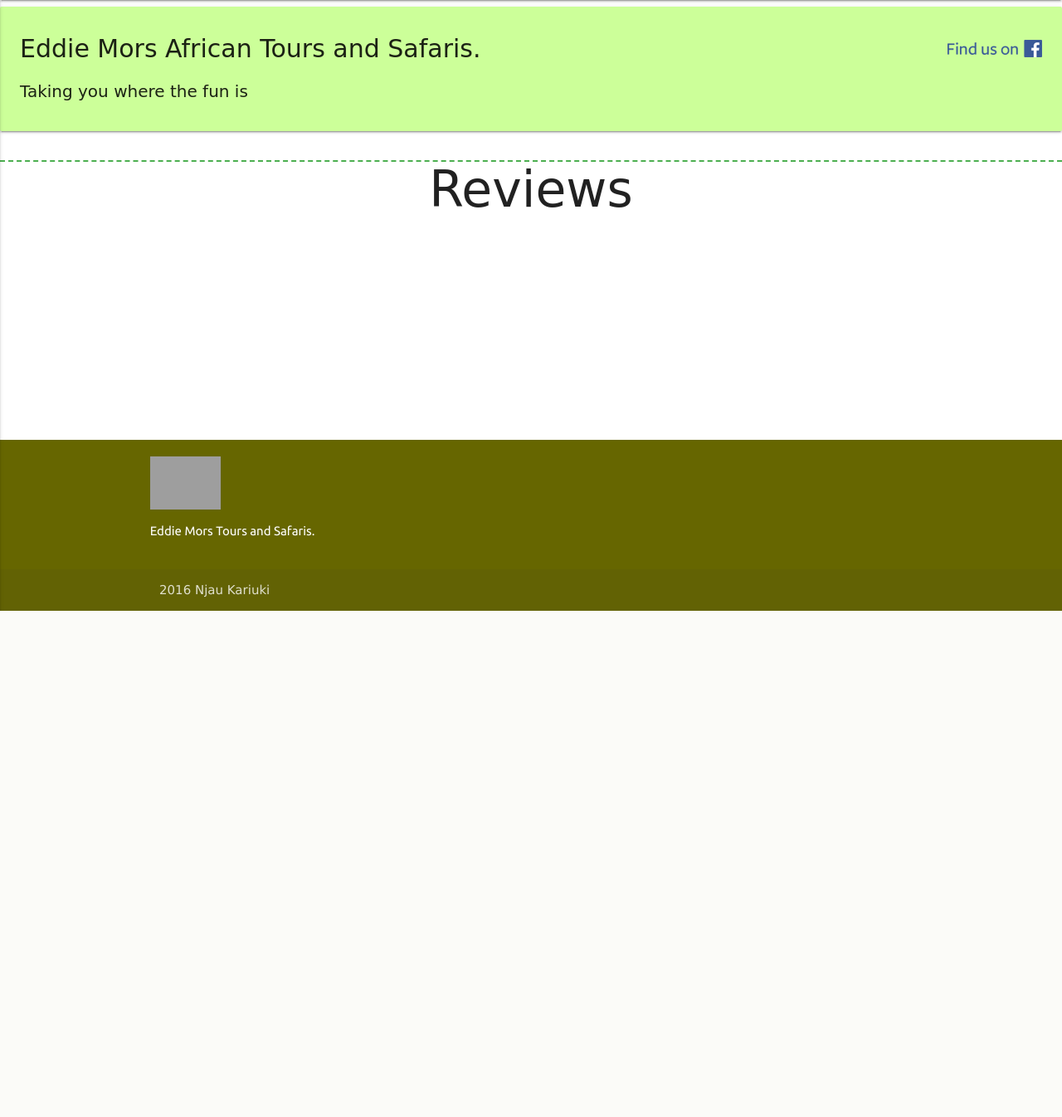
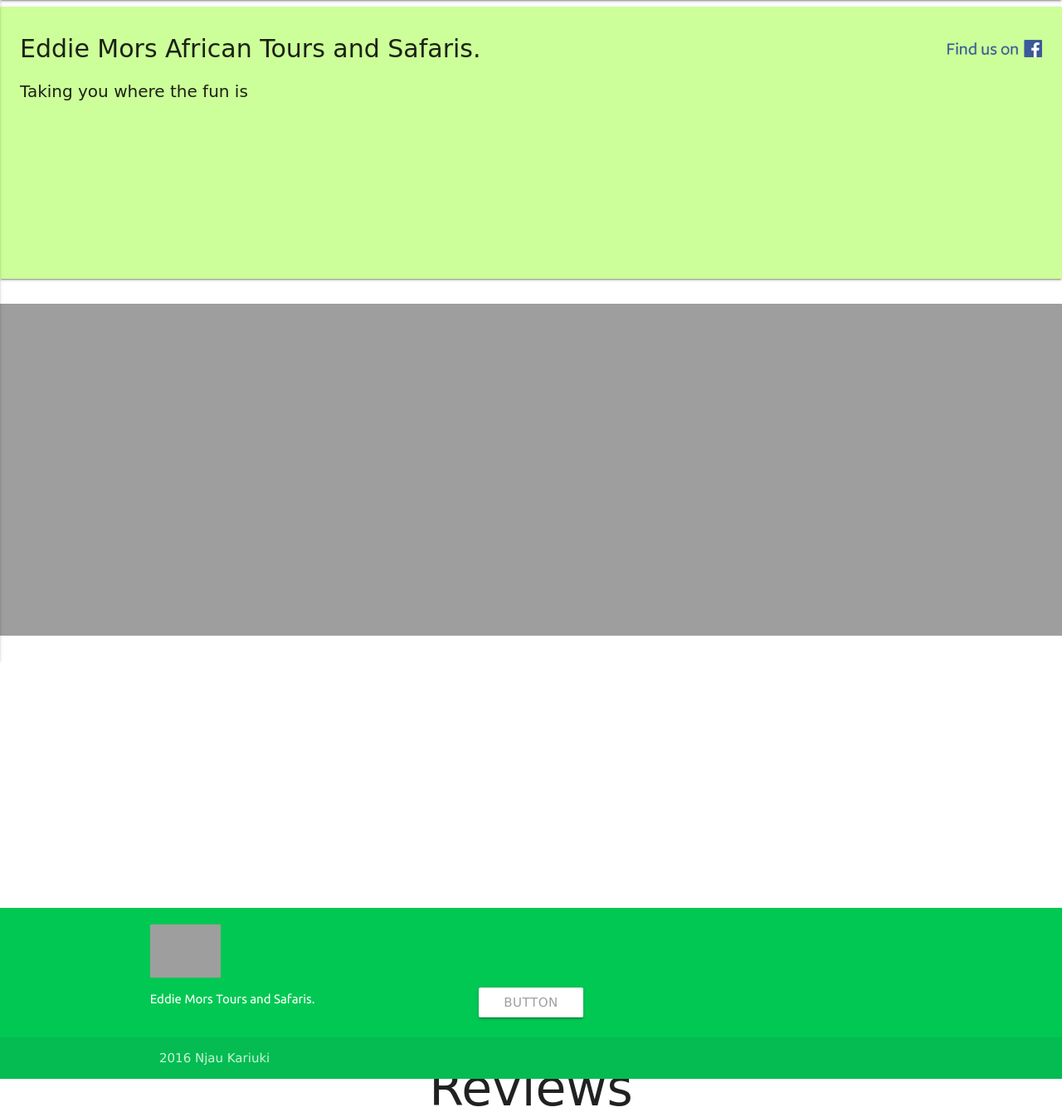
Before and after one commit to njau593/emats, a Django app: page / in a window 1280 px wide. Shown: the part 64-1410 px from the top of the page at 83% size. Before the commit the page ends 800 px from the top, so only its background shows below. Run offline with Django 3.2, Linux system fonts and the light colour scheme; data that the repository does not hold is empty; some libraries are stand-ins or nearby versions; some web fonts are replaced; grey boxes are pictures that could not be loaded.

Commit message:
enhanced css although some components disappeared

```diff
--- a/home/models.py
+++ b/home/models.py
@@ -5,7 +5,8 @@ from django.utils import timezone
 
 #Models for home
 class Images(models.Model):
-    picture=models.ImageField(null=True,upload_to='home')
+    Picture=models.ImageField(null=True,upload_to='home')
+    Picture_caption= models.TextField(null=True, blank=True)
 
 class Proverbs(models.Model):
     Proverb_creation_date=models.DateField(default=timezone.now)
--- a/home/static/css/home.css
+++ b/home/static/css/home.css
@@ -1,6 +1,6 @@
 .heading{
   width: 100%;
-  height: 150px;
+  height: 30%;
   background-color: #ccff99;
 }
 
@@ -27,11 +27,21 @@
   float: right;
 }
 
-.photos{
+/*.photos{
   clear: both;
-  /*margin-left: 15%;*/
-  margin-top: 10px;
-  margin-bottom: 10px;
+  margin-left: 15%;
+  margin-top: 30px;
+  margin-bottom: 30px;
+}
+
+.photos img{
+  max-height: 700px;
+  max-width: 1000px;
+}*/
+
+.the-slider{
+  margin-top: 30px;
+  margin-bottom: 40px;
 }
 
 .methali{
@@ -52,6 +62,7 @@
 
 .rev{
   margin-top: 20px;
+  clear: both;
 }
 
 .rev h3{
--- a/home/templates/pages/base.html
+++ b/home/templates/pages/base.html
@@ -88,8 +88,7 @@
   		}
 	   </script>
 
-    <footer class="page-footer" style="background-color:#666600">
-      <div class="foot-colour">
+    <footer class="page-footer green accent-4">
         <div class="container">
           <div class="row">
             <a href="home"><img src="{%static 'images/emats_logo'%}"/></a>
@@ -102,7 +101,6 @@
             2016 Njau Kariuki
           </div>
         </div>
-      </div>
     </footer>
   </body>
 </html>
--- a/home/templates/pages/home.html
+++ b/home/templates/pages/home.html
@@ -6,7 +6,7 @@
 <link rel="stylesheet" href="{% static 'css/home.css' %}"/>
 
 <div class="heading card-panel">
-  <div class="text">
+  <div class="text container">
     <h1>Eddie Mors African Tours and Safaris.</h1>
     <p>Taking you where the fun is</p>
   </div>
@@ -22,60 +22,52 @@
 </div>
 
 
-  <div class="photos" class="w3-content w3-section" style="max-width:1500px">
-    {% for p in photos %}
-      <div class="mySlides" style="width:100%">
-        <img src="{{p.picture.url}}"/>
-      </div>
-    {% endfor %}
+<div class="the-slider">
+  <div class="slider">
+    <ul class="slides">
+      {% for p in photos %}
+        <li>
+          <img src="{{p.Picture.url}}">
+          <div class="caption center-align">
+            <h5 class="light grey-text text-lighten-3">{{p.Picture_caption}}</h5>
+          </div>
+        </li>
+      {% endfor %}
+    </ul>
 
-      <script>
-        var myIndex = 0;
-        carousel();
+    <script>
 
-        function carousel() {
-            var i;
-            var x = document.getElementsByClassName("mySlides");
-            for (i = 0; i < x.length; i++) {
-               x[i].style.display = "none";
-            }
-            myIndex++;
-            if (myIndex > x.length) {myIndex = 1}
-            x[myIndex-1].style.display = "block";
-            setTimeout(carousel, 3000); // Change image every 3 seconds
-        }
-        </script>
+    $(document).ready(function(){
+      $('.slider').slider({full_width: true});
+    });
+
+    </script>
   </div>
+</div>
 
-  <div class="methali">
-    {% for methali in misemo %}
-      <div id="methali" class="theSlides w3-container w3-orange row">
-        <div class="white-text">
-          <p>{{methali.Proverb}}</p>
-          <p>{{methali.Proverb_translation}}</p>
-          <p>{{methali.Proverb_meaning}}</p>
-        </div>
-      </div>
 
-      <script>
-        var slideIndex = 0;
-        carousel();
 
-        function carousel() {
-            var i;
-            var x = document.getElementsByClassName("theSlides");
-            for (i = 0; i < x.length; i++) {
-              x[i].style.display = "none";
-            }
-            slideIndex++;
-            if (slideIndex > x.length) {slideIndex = 1}
-            x[slideIndex-1].style.display = "block";
-            setTimeout(carousel, 5000);
-        }
-      </script>
+<div class="carousel carousel-slider center" data-indicators="true">
+  <div class="carousel-fixed-item center">
+    <a class="btn waves-effect white grey-text darken-text-2">button</a>
+  </div>
+  {% for methali in misemo %}
+    <div class="carousel-item red white-text" href="#one!">
+      <p>{{methali.Proverb}}</p>
+      <p>{{methali.Proverb_translation}}</p>
+      <p>{{methali.Proverb_meaning}}</p>
+    </div>
+  {% endfor %}
 
-    {% endfor %}
-  </div>
+  <script>
+
+  $(document).ready(function(){
+    $('.carousel.carousel-slider').carousel({full_width: true});
+  });
+
+  </script>
+</div>
+
 
 <div class="rev">
   <h3>Reviews</h3>
```
Also changed, not shown: emats/settings.py (+8 -8 lines), home/migrations/0011_auto_20160819_1124.py (added).
